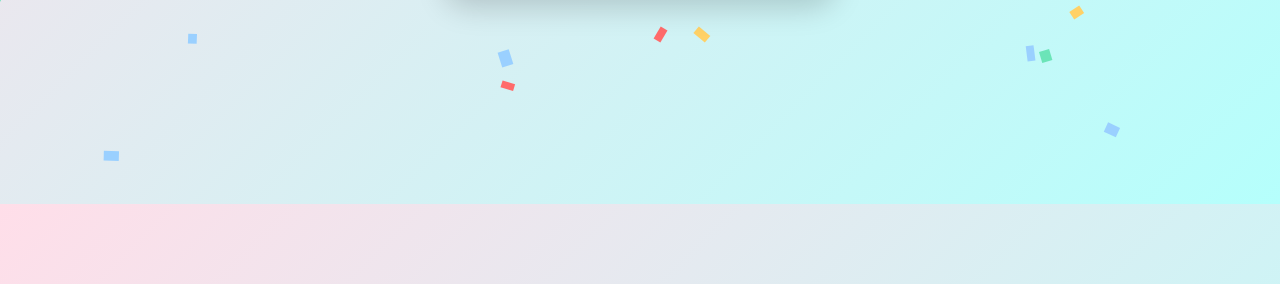
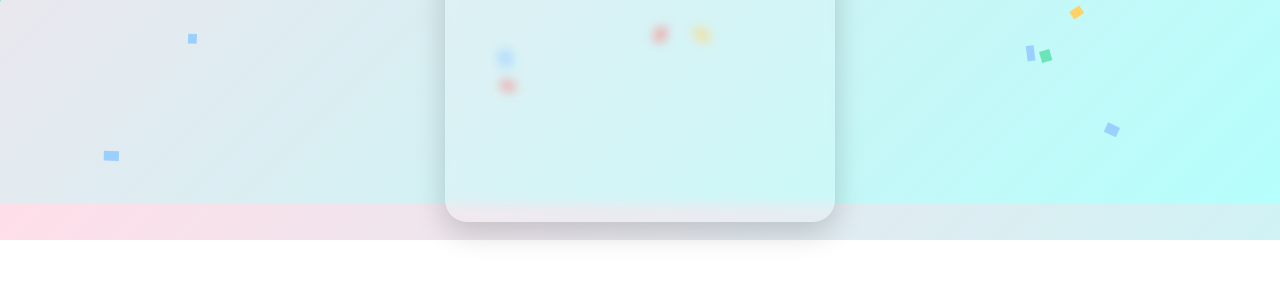
Before and after one commit to ltndung26102002-del/hbbd, a plain HTML site: page index.html in a window 1280 px wide. Shown: the part 596-880 px from the top of the page. After the commit the page ends 836 px from the top, so only its background shows below. Drawn offline with Linux system fonts and the light colour scheme.

Commit message:
Update index.html

```diff
--- a/index.html
+++ b/index.html
@@ -25,18 +25,14 @@ html,body {
   font-family:Inter, system-ui, Arial;
 }
 body {
-  display:flex;
-  align-items:center;
-  justify-content:center;
-  background:linear-gradient(135deg,var(--bg1),var(--bg2));
-  padding:18px;
-  position:relative;
-  overflow:hidden;
-
-  /* Fit chuẩn iPhone 13 Pro Max */
-  max-width: 390px;   /* chiều ngang chuẩn */
-  margin: 0 auto;     /* căn giữa khi mở trên màn to hơn */
-  min-height: 844px;  /* chiều cao chuẩn */
+  display: flex;
+  justify-content: center;
+  background: linear-gradient(135deg, var(--bg1), var(--bg2));
+  padding: 18px;
+  max-width: 390px;
+  margin: 0 auto;
+  min-height: 100vh;
+  overflow-y: auto;
 }
 
 /* Card */
```
